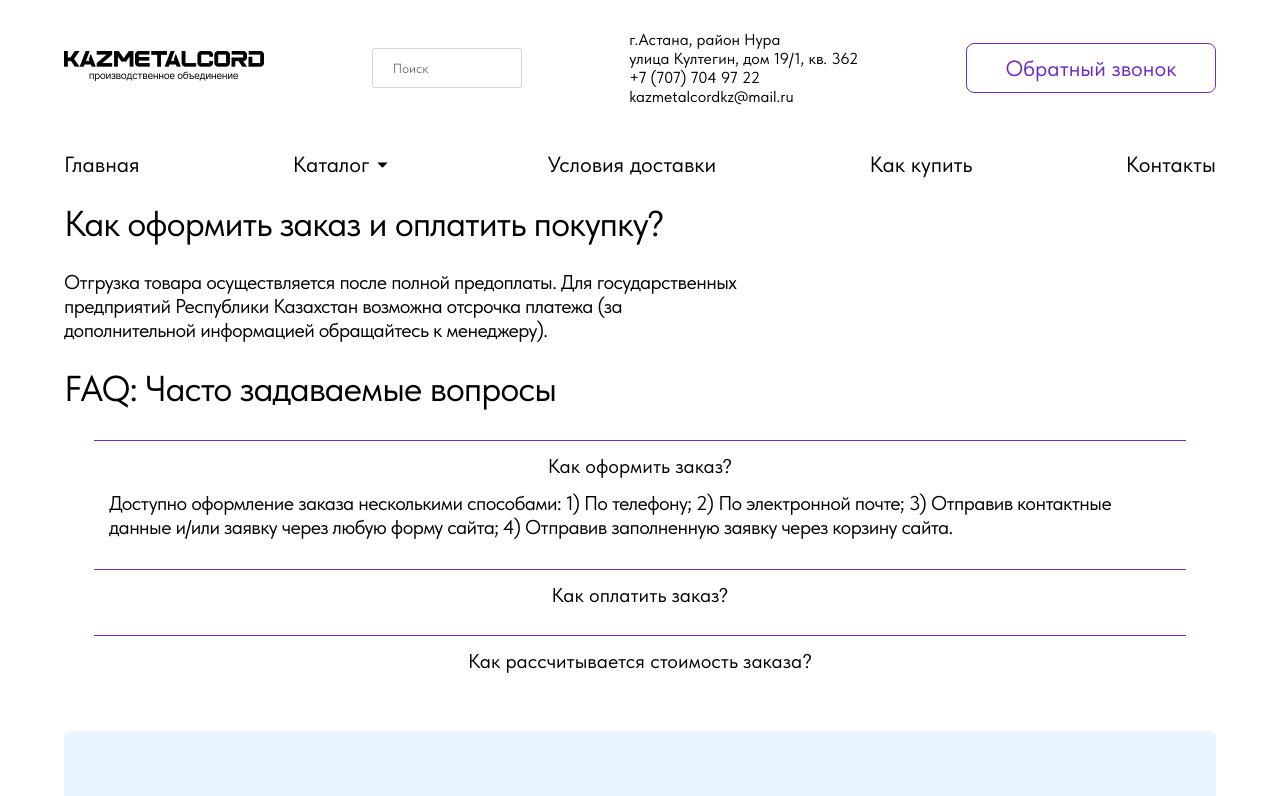
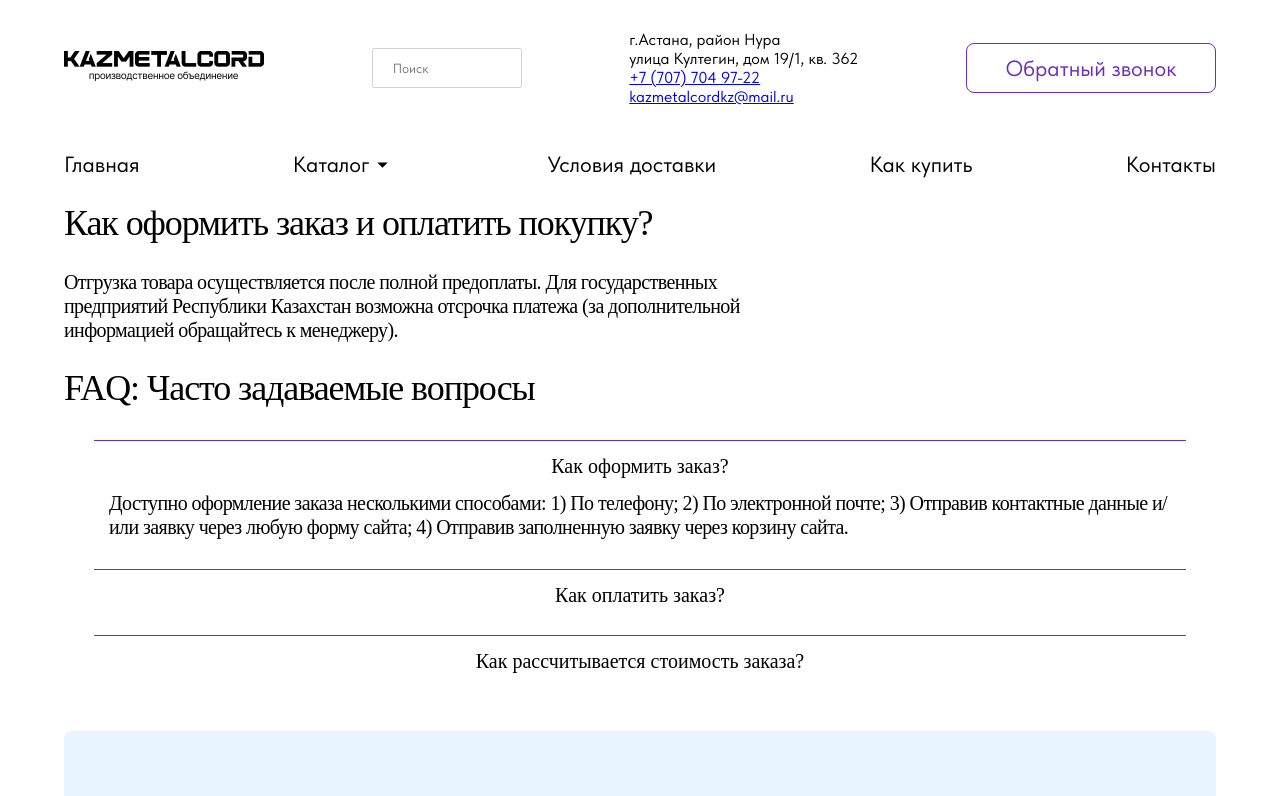
Before and after one commit to m-bikko/Kaz-Metal-Cord-Vite, a React (Vite) app: page /kak-kupit in a window 1280 px wide. Shown: the top 796 px of the page. Built offline with nearby package versions, Linux system fonts and the light colour scheme.

Commit message:
footer change

```diff
--- a/src/App.css
+++ b/src/App.css
@@ -57,7 +57,7 @@
 *{
     padding: 0;
     margin: 0;
-    font-family: 'Tilda Sans Regular', sans-serif!important;
+    font-family: 'Tilda Sans Regular', sans-serif;
 }
 body{
     height: 100vh;
@@ -1140,3 +1140,10 @@ footer > div > *{
     transform: scaleX(1);
     transform-origin: bottom left;
 }
+.call-back{
+    color: #6D2CC1;
+    text-decoration: none!important;
+}
+.call-back:hover{
+    color: white;
+}
--- a/src/components/Footer/Footer.jsx
+++ b/src/components/Footer/Footer.jsx
@@ -81,7 +81,9 @@ function Footer(){
                 </div>
                 <div className="phone-call-section">
                     <div className="phone-call">
-                        Обратный звонок
+                        <a className="call-back" href="tel:87077049722">
+                            Обратный звонок
+                        </a>
                     </div>
                     <div className="adress">
                         <img src={compass} alt=""/>
--- a/src/components/Nav/Nav.jsx
+++ b/src/components/Nav/Nav.jsx
@@ -150,15 +150,19 @@ function Nav({onEnterPressed}){
                             улица Култегин, дом 19/1, кв. 362
                         </div>
                         <div>
-                            +7 (707) 704 97 22
+                            <a href="tel:87077049722">
+                                +7 (707) 704 97-22
+                            </a>
                         </div>
                         <div>
-                            kazmetalcordkz@mail.ru
+                            <a href="mailto: kazmetalcordkz@mail.ru">kazmetalcordkz@mail.ru</a>
                         </div>
                     </div>
                     <div>
                         <div className="responsive-nav-top-btn">
-                            Обратный звонок
+                            <a className="call-back" href="tel:87077049722">
+                                Обратный звонок
+                            </a>
                         </div>
                     </div>
                 </div>
@@ -187,14 +191,18 @@ function Nav({onEnterPressed}){
                             улица Култегин, дом 19/1, кв. 362
                         </div>
                         <div>
-                            +7 (707) 704 97 22
+                            <a href="tel:87077049722">
+                                +7 (707) 704 97-22
+                            </a>
                         </div>
                         <div>
-                            kazmetalcordkz@mail.ru
+                            <a href="mailto: kazmetalcordkz@mail.ru">kazmetalcordkz@mail.ru</a>
                         </div>
                     </div>
                     <div className="nav-top-btn">
-                        Обратный звонок
+                        <a className="call-back" href="tel:87077049722">
+                            Обратный звонок
+                        </a>
                     </div>
                 </div>
                 <div className="nav-bottom">
--- a/src/pages/HowToBuyPage/HowToBuyPage.css
+++ b/src/pages/HowToBuyPage/HowToBuyPage.css
@@ -3,7 +3,6 @@
     padding: 0;
     box-sizing: border-box;
 }
-
 .faqs {
     width: 100%;
     max-width: 100%;
```
